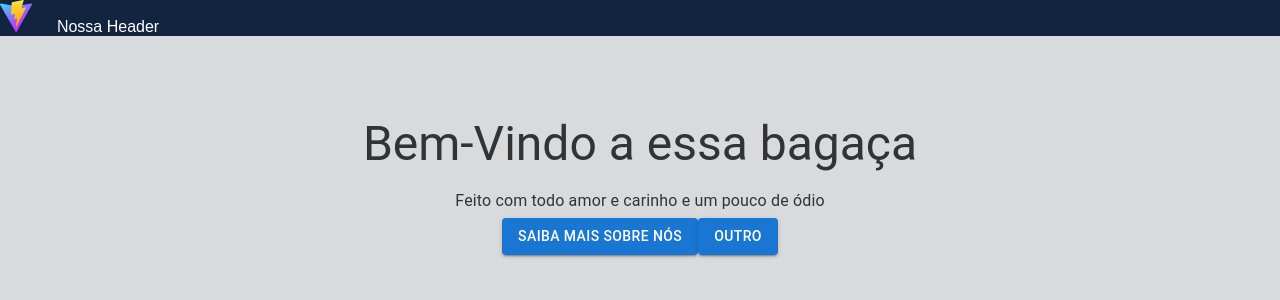
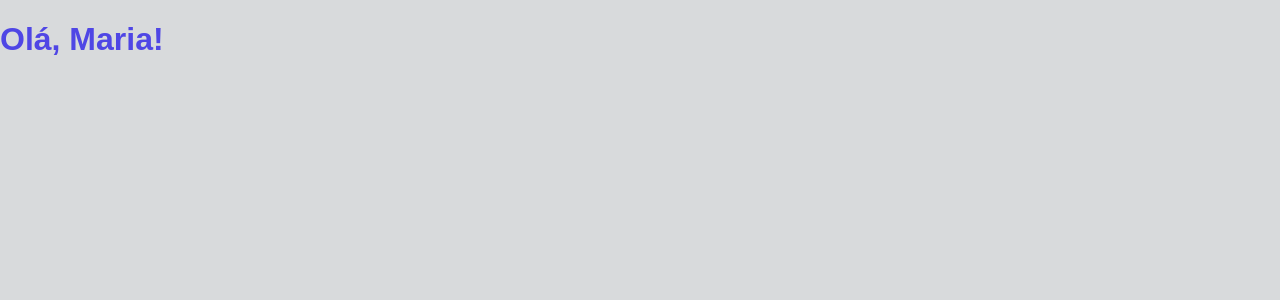
Before and after one commit to EricoBorgonove/flexpeak_carreira_js-react, a React (Vite) app: page / in a window 1280 px wide. Shown: the top 300 px of the page. Built offline with nearby package versions, Linux system fonts and the light colour scheme.

Commit message:
feat(props): criação da primeira props

```diff
--- /dev/null
+++ b/src/PropsApp.jsx
@@ -0,0 +1,8 @@
+import Saudacao from './components/Saudacao'
+
+
+export default function PropsApp(){
+    return (
+        <Saudacao nome="Maria"/>
+    )
+}
--- /dev/null
+++ b/src/components/Saudacao.jsx
@@ -0,0 +1,7 @@
+function Saudacao ({nome}){
+    return (
+        <h1>Olá, {nome}!</h1>
+    )
+}
+
+export default Saudacao
--- a/src/main.jsx
+++ b/src/main.jsx
@@ -1,6 +1,6 @@
 import React  from 'react';
 import ReactDOM from 'react-dom/client'
-import App from './NewApp';
+import App from './PropsApp';
 //import App from './App';
 import '../src/index.css'
 import { BrowserRouter } from 'react-router-dom';
```
